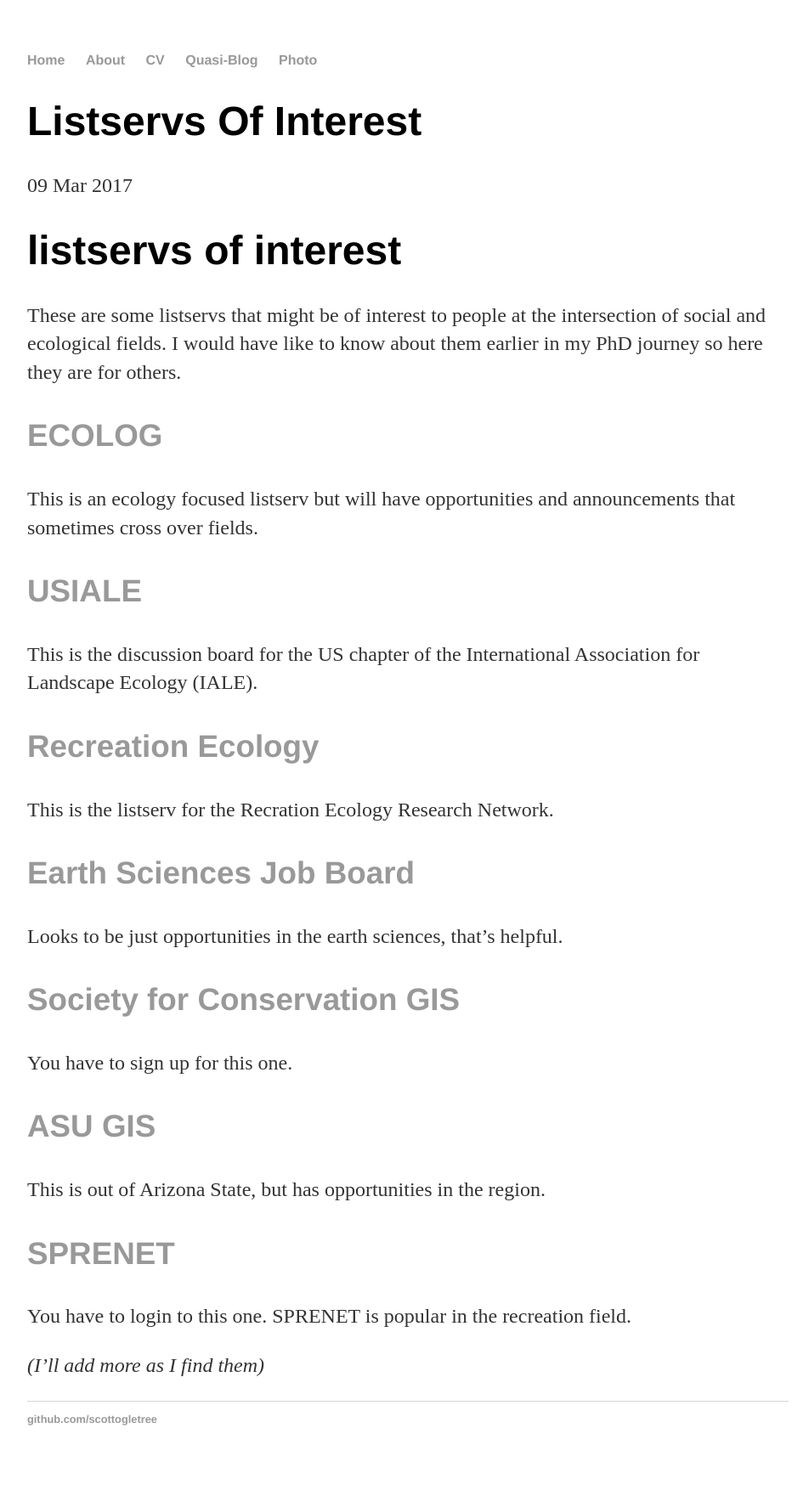
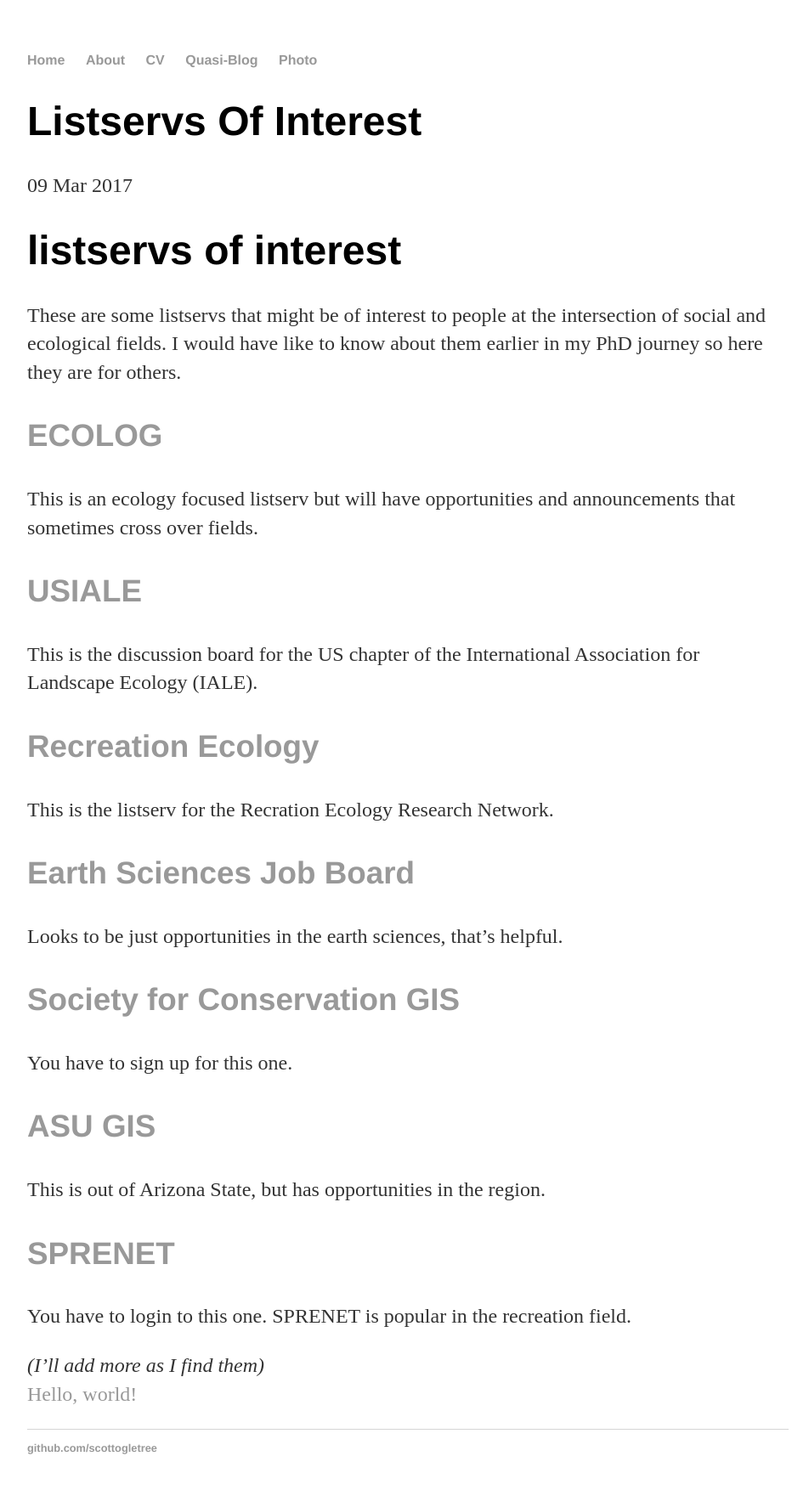
Before and after one commit to scottogletree/ogletrees.github.io, a Jekyll site: the page built from _posts/2017-03-09-listservs-of-interest.md, in a window 1280 px wide. Shown: the whole page at 85% size, without its empty margins (160-1092 px from the left). Built offline with Jekyll 4.4.1, drawn with Linux system fonts in a browser that asks for light colours; our own code applies the rules of GitHub Pages for plain Markdown files; before the commit the page ends 1740 px from its top, so only the background shows below that.

Commit message:
Update 2017-03-09-listservs-of-interest.md

```diff
--- a/_posts/2017-03-09-listservs-of-interest.md
+++ b/_posts/2017-03-09-listservs-of-interest.md
@@ -31,3 +31,4 @@ This is out of Arizona State, but has opportunities in the region.
 You have to login to this one. SPRENET is popular in the recreation field.
 
 *(I'll add more as I find them)*
+<a href="http://example.com/" target="_blank">Hello, world!</a>
```
